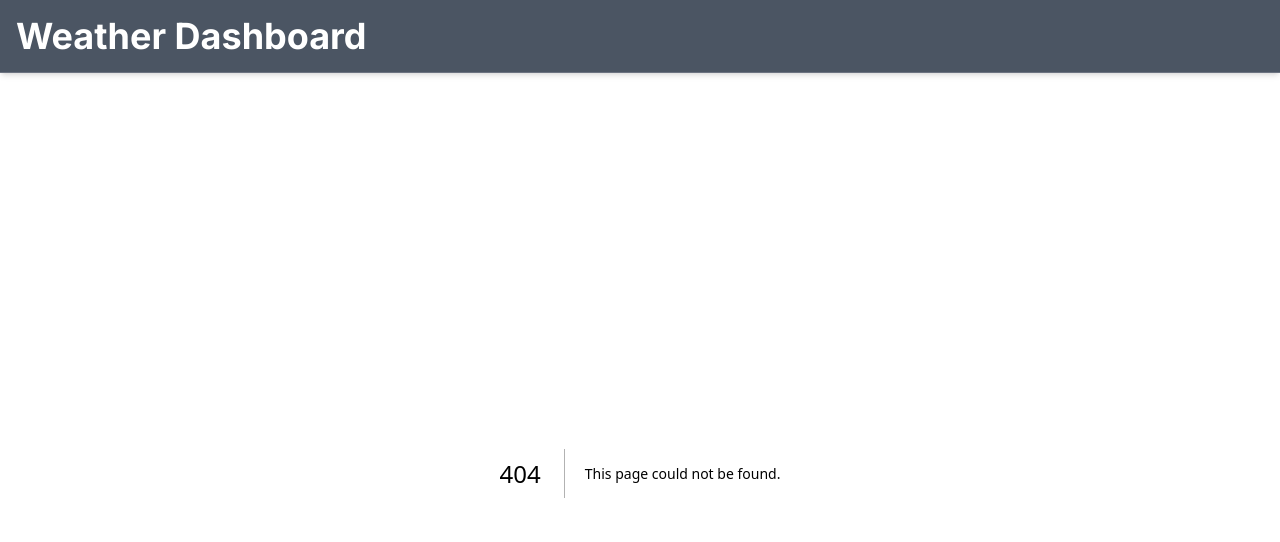
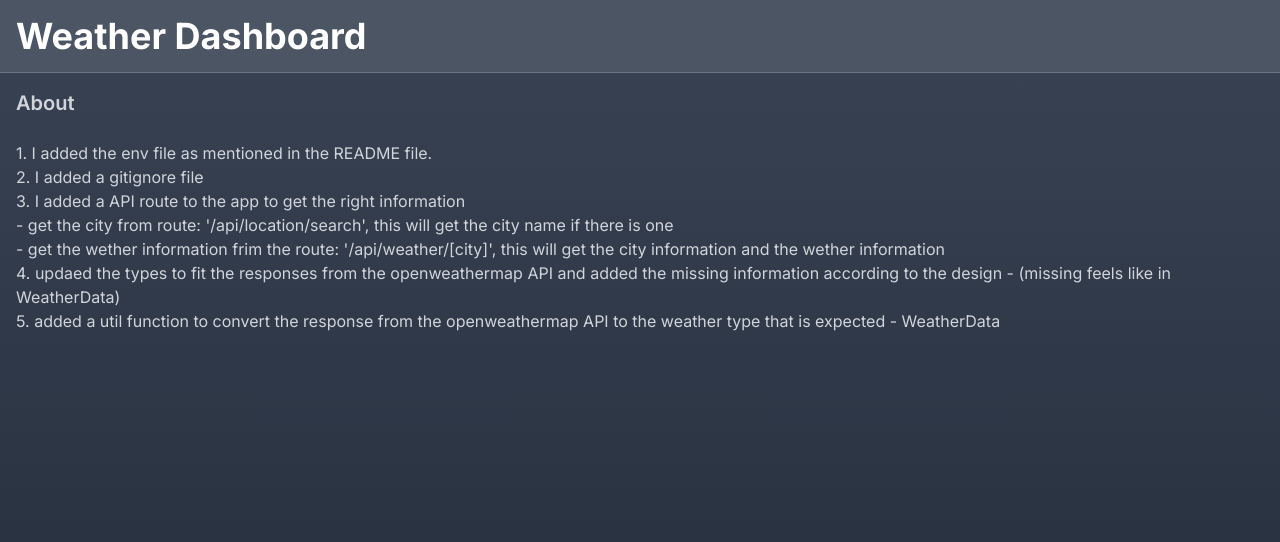
Before and after one commit to irisri/reasonLabs, a Next.js app: page /about in a window 1280 px wide. Before the commit this address had no page. Shown: the top 542 px of the page. Built offline with nearby package versions, Linux system fonts and the light colour scheme.

Commit message:
Add route and about

```diff
--- /dev/null
+++ b/app/about/page.tsx
@@ -0,0 +1,28 @@
+const data = [
+  "1. I added the env file as mentioned in the README file.",
+  "2. I added a gitignore file",
+  "3. I added a API route to the app to get the right information",
+  "- get the city from route: '/api/location/search', this will get the city name if there is one",
+  "- get the wether information frim the route: '/api/weather/[city]', this will get  the city information and the wether information ",
+  "4. updaed the types to fit the responses from the openweathermap API and added the missing information according to the design - (missing feels like in WeatherData)",
+  "5. added a util function to convert the response from the openweathermap API to the weather type that is expected - WeatherData",
+];
+
+const About = () => {
+  return (
+    <main className="min-h-screen bg-gradient-to-b from-gray-700 to-gray-800 p-4">
+      <div className="flex justify-between mb-3 flex-col gap-2">
+        <h2 className="text-xl font-semibold mb-4 text-gray-300">About</h2>
+        <div>
+          {data.map((text) => (
+            <p key={text} className="text-gray-300">
+              {text}
+            </p>
+          ))}
+        </div>
+      </div>
+    </main>
+  );
+};
+
+export default About;
--- /dev/null
+++ b/app/api/location/search/route.ts
@@ -0,0 +1,37 @@
+import { baseUrl } from "@/consts";
+import { CityResponse } from "@/types";
+import { NextRequest, NextResponse } from "next/server";
+
+export async function GET(req: NextRequest) {
+  const searchParams = req.nextUrl.searchParams;
+  const searchParam = searchParams.get("query");
+
+  if (!searchParam) {
+    return NextResponse.json(
+      { error: "City name is required" },
+      { status: 400 }
+    );
+  }
+
+  const API_KEY = process.env.API_KEY;
+  const url = `${baseUrl}/geo/1.0/direct?q=${searchParam}&limit=1&appid=${API_KEY}`;
+
+  try {
+    const response = await fetch(url);
+    const data: CityResponse[] = await response.json();
+
+    if (data.length === 0) {
+      return NextResponse.json(
+        { error: `Location not found - ${searchParam}` },
+        { status: 404 }
+      );
+    }
+
+    return NextResponse.json(data[0].name);
+  } catch (error) {
+    return NextResponse.json(
+      { error: "Internal Server Error" },
+      { status: 500 }
+    );
+  }
+}
--- /dev/null
+++ b/app/api/weather/[city]/route.ts
@@ -0,0 +1,50 @@
+import { baseUrl } from "@/consts";
+import { convertWeatherResponseToWeatherData } from "@/lib/util";
+import { CityResponse, WeatherData, WeatherResponse } from "@/types";
+import { NextRequest, NextResponse } from "next/server";
+
+export async function GET(
+  req: NextRequest,
+  { params }: { params: { city: string } }
+) {
+  const cityName = params.city;
+  const API_KEY = process.env.API_KEY;
+  const cityUrl = `${baseUrl}/geo/1.0/direct?q=${cityName}&limit=1&appid=${API_KEY}`;
+  try {
+    const cityResponse = await fetch(cityUrl);
+    const cities: CityResponse[] = await cityResponse.json();
+
+    if (cities.length === 0) {
+      return NextResponse.json(
+        { error: `Location not found - ${cityName}` },
+        { status: 404 }
+      );
+    }
+
+    const city = cities[0];
+    const { lat, lon } = city;
+
+    const weatherUrl = `${baseUrl}/data/2.5/weather?lat=${lat}&lon=${lon}&appid=${API_KEY}`;
+
+    const weatherResponse = await fetch(weatherUrl);
+    const weatherData: WeatherResponse = await weatherResponse.json();
+
+    const data: WeatherData = convertWeatherResponseToWeatherData(weatherData);
+
+    if (!weatherResponse.ok) {
+      return NextResponse.json(
+        { error: data.description || "Weather data not found" },
+        { status: weatherResponse.status }
+      );
+    }
+
+    return NextResponse.json(data);
+
+    return NextResponse.json({});
+  } catch (error) {
+    return NextResponse.json(
+      { error: "Internal Server Error" },
+      { status: 500 }
+    );
+  }
+}
--- a/consts.ts
+++ b/consts.ts
@@ -1 +1,2 @@
 export const RECENT_CITIES_KEY = "recent_cities";
+export const baseUrl = "https://api.openweathermap.org";
--- /dev/null
+++ b/lib/util.ts
@@ -0,0 +1,13 @@
+import { WeatherData, WeatherResponse } from "@/types";
+
+export const convertWeatherResponseToWeatherData = (
+  wetherResponse: WeatherResponse
+): WeatherData => {
+  return {
+    temperature: wetherResponse.main.temp,
+    description: wetherResponse.weather[0].description,
+    humidity: wetherResponse.main.humidity,
+    windSpeed: wetherResponse.wind.speed,
+    fealsLike: wetherResponse.main.feels_like,
+  };
+};
```
Also changed, not shown: hooks/useWeatherQuery.ts (+7 -5 lines), types.ts (+22 -1 lines), 2 other files (tests, documents, lock files or other folders).
